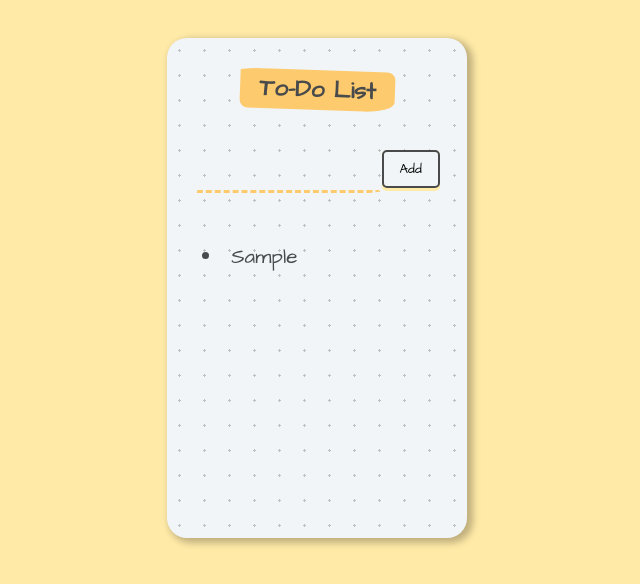
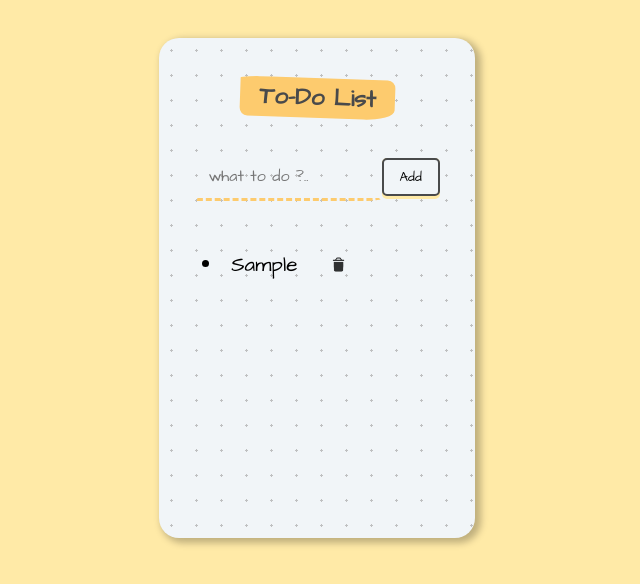
Before and after one commit to Panchammmm/TO-DO-App-with-react-, a React (Create React App) app: page / in a window 1280 px wide. Both pictures are taken after typing "Sample" into the empty fields and a click on the button "Add". Shown: the top 584 px of the page, without its empty margins (323-963 px from the left). Built offline with nearby package versions, Linux system fonts and the light colour scheme.

Commit message:
delete-button & function-added

```diff
--- a/public/styles.css
+++ b/public/styles.css
@@ -23,7 +23,7 @@ body {
     background-size: 25px 25px;
     border-radius: 20px;
     box-shadow: 4px 3px 7px 2px #00000040;
-    padding: 1rem;
+    padding: 1.5rem;
     box-sizing: border-box;
 }
 
@@ -75,8 +75,24 @@ button span {
     border: 2px solid hsl(198, 1%, 29%);
 }
 
+.item-container {
+    width: auto;
+    height: auto;
+    display: flex;
+    align-items: center;
+}
+
 li {
     text-align: left;
     position: relative;
     padding: 0.5rem;
+    cursor: pointer;
 }
+
+img {
+    height: 17px;
+    width: 17px;
+    margin-left: 25px;
+    opacity: 0.8;
+    cursor: pointer;
+}
--- a/src/components/App.js
+++ b/src/components/App.js
@@ -17,22 +17,33 @@ function App() {
         setInputText("");
     }
 
+    function deleteItem(id) {
+        setItems(prevItems => {
+            return prevItems.filter((item, index) => {
+                return index !== id;
+            });
+        });
+    }
+
     return (
         <div className="container">
             <div className="heading">
                 <h1>To-Do List</h1>
             </div>
             <div className="form">
-                <input onChange={handleChange} type="text" value={inputText} />
+                <input onChange={handleChange} type="text" value={inputText} placeholder="what to do ?.." />
                 <button onClick={addItem}>
                     <span>Add</span>
                 </button>
             </div>
             <div>
                 <ul>
-                    {items.map(todoItem => (
+                    {items.map((todoItem, index) => (
                         <ToDoItem
+                            key={index}
+                            id={index}
                             text={todoItem}
+                            onPressed={deleteItem}
                         />
                     ))}
                 </ul>
--- a/src/components/ToDoItem.jsx
+++ b/src/components/ToDoItem.jsx
@@ -1,4 +1,5 @@
 import React, { useState } from "react";
+import deletelogo from './media/delete.png';
 
 function ToDoItem(props) {
     const [isDone, setIsDone] = useState(false);
@@ -10,12 +11,24 @@ function ToDoItem(props) {
     }
 
     return (
-        <div onClick={handleClick}>
-            <li style={{ textDecoration: isDone ? "line-through" : "none" }}>
+        <div className="item-container">
+
+            <li style={{ textDecoration: isDone ? "line-through" : "none", color: isDone ? "#0000004c" : "black" }}
+                onClick={handleClick}
+            >
                 {props.text}
+
             </li>
+
+            <img src={deletelogo} alt="delete_logo"
+                onClick={() => {
+                    props.onPressed(props.id);
+                }}
+            />
+
         </div>
     );
 }
 
+
 export default ToDoItem;
```
Also changed, not shown: src/components/media/delete.png (added).
